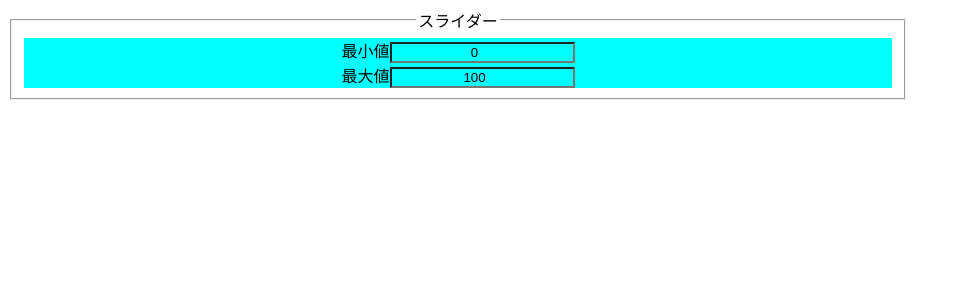
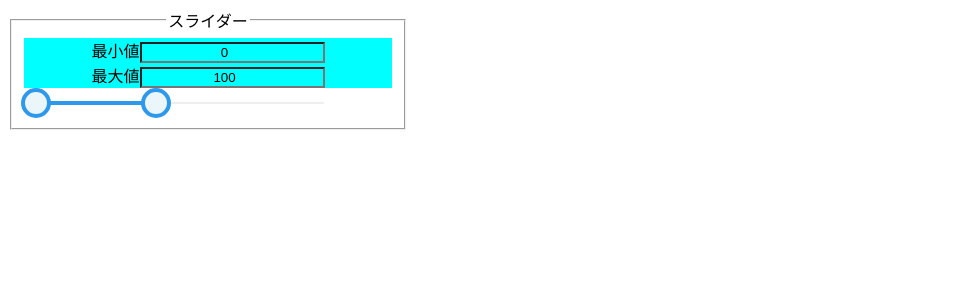
Before and after one commit to Fudodi/react-typescript-slider, a React (Create React App) app: page / in a window 1280 px wide. Shown: the top 300 px of the page, without its empty margins (0-959 px from the left). Built offline with nearby package versions, Linux system fonts and the light colour scheme.

Commit message:
210103 SliderをorganismsのSliderContentで読み込み
- organisms側をSliderContentに改名
- App.tsx側にも修正を適用

```diff
--- a/src/components/organisms/Slider/Slider.module.scss
+++ /dev/null
@@ -1,3 +0,0 @@
-.root {
-	width: 900px;
-}
--- /dev/null
+++ b/src/components/organisms/SliderContent/SliderContent.module.scss
@@ -0,0 +1,3 @@
+.root {
+	width: 400px;
+}
--- a/src/components/organisms/Slider/Slider.tsx
+++ b/src/components/organisms/SliderContent/SliderContent.tsx
@@ -1,18 +1,28 @@
 // this is presentational component
 import * as React from 'react';
-import styles from './Slider.module.scss';
+import styles from './SliderContent.module.scss';
 import { NumberInput } from '../../molecules/NumberInput';
+import { Slider } from '../../molecules/Slider';
+import type { InlineStyles } from '../../molecules/Slider';
 
 type Props = {
 	minValue: number;
 	maxValue: number;
+	railWrapperStyles: InlineStyles;
+	railTrackStyles: InlineStyles;
+	minHandleStyles: InlineStyles;
+	maxHandleStyles: InlineStyles;
 	handleMinNumberChange: (e: React.ChangeEvent<HTMLInputElement>) => void;
 	handleMaxNumberChange: (e: React.ChangeEvent<HTMLInputElement>) => void;
 };
 
-export const Slider: React.FC<Props> = ({
+export const SliderContent: React.FC<Props> = ({
 	minValue,
 	maxValue,
+	railWrapperStyles,
+	railTrackStyles,
+	minHandleStyles,
+	maxHandleStyles,
 	handleMinNumberChange,
 	handleMaxNumberChange,
 	 }) => (
@@ -31,6 +41,12 @@ export const Slider: React.FC<Props> = ({
 				value={maxValue}
 				onChange={handleMaxNumberChange}
 			/>
+			<Slider
+				railWrapperStyles={railWrapperStyles}
+				railTrackStyles={railTrackStyles}
+				minHandleStyles={minHandleStyles}
+				maxHandleStyles={maxHandleStyles}
+			/>
 		</fieldset>
 	</form>
 );
--- a/src/components/organisms/Slider/index.tsx
+++ b/src/components/organisms/SliderContent/index.tsx
@@ -1,9 +1,17 @@
 // this is container component
 import React, { useReducer } from 'react';
-import { Slider as Presentational } from './Slider';
+import { SliderContent as Presentational } from './SliderContent';
+import type { InlineStyles } from '../../molecules/Slider';
 
-export const Slider: React.FC = React.memo(() => {
-	type StateType = { [key: string]: number }
+export const SliderContent: React.FC = React.memo(() => {
+	type StateType = {
+		min: number;
+		max: number;
+		railWrapperStyles: InlineStyles;
+		railTrackStyles: InlineStyles;
+		minHandleStyles: InlineStyles;
+		maxHandleStyles: InlineStyles;
+	}
 	// better to use union type rather than enum
 	// enum is inferior at compiling a
 	// https://www.benmvp.com/blog/type-checking-react-usereducer-typescript/
@@ -14,7 +22,11 @@ export const Slider: React.FC = React.memo(() => {
 
 	const State : StateType = {
 		min: 0,
-		max: 100
+		max: 100,
+		railWrapperStyles: { width: '300px' },
+		railTrackStyles: { left: '12px',right: 'auto',width: '120px' },
+		minHandleStyles: { left: '12px',right: 'auto' },
+		maxHandleStyles: { left: '132px',right: 'auto' },
 	}
 	const reducerFunc = (state: StateType, action: Action): StateType => {
 		switch (action.type) {
@@ -40,6 +52,10 @@ export const Slider: React.FC = React.memo(() => {
 		<Presentational
 			minValue = { count.min }
 			maxValue = { count.max }
+			railWrapperStyles = { count.railWrapperStyles }
+			railTrackStyles = { count.railTrackStyles }
+			minHandleStyles = { count.minHandleStyles }
+			maxHandleStyles = { count.maxHandleStyles }
 			handleMinNumberChange = { handleMinNumberChange }
 			handleMaxNumberChange = { handleMaxNumberChange }
 		/>
--- a/src/pages/App.tsx
+++ b/src/pages/App.tsx
@@ -1,11 +1,11 @@
 import React from 'react';
-import { Slider } from '../components/organisms/Slider/index'
+import { SliderContent } from '../components/organisms/SliderContent/index'
 import styles from './App.module.scss';
 
 function App() {
 	return (
 		<div className={styles.root}>
-			<Slider />
+			<SliderContent />
 		</div>
 	);
 }
```
